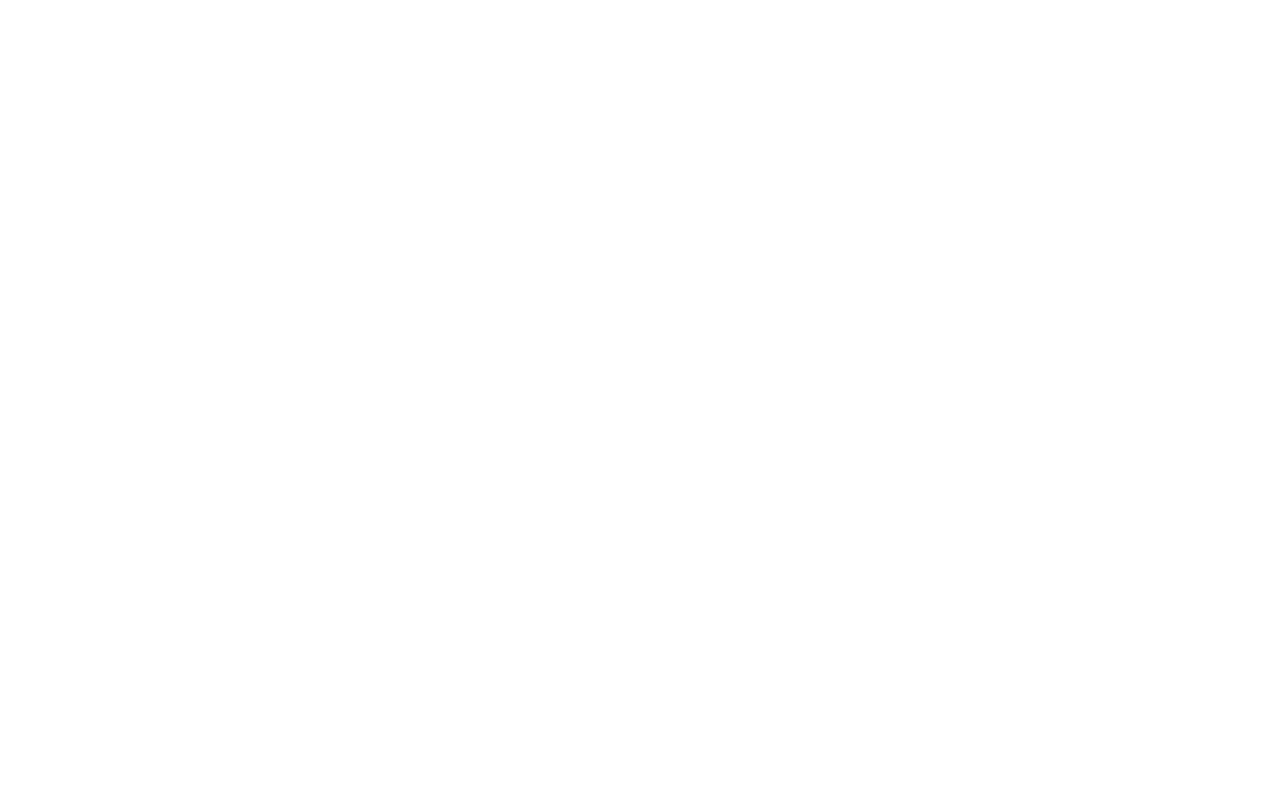
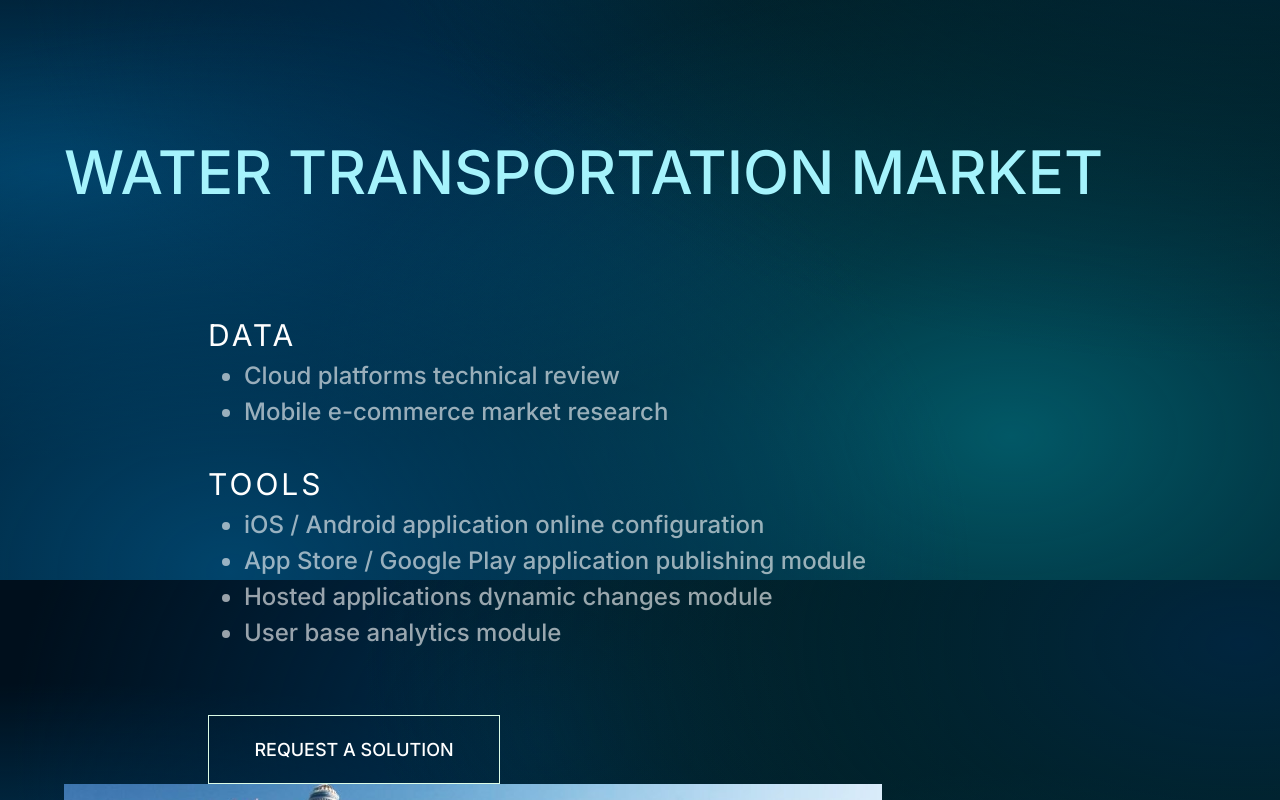
Before and after one commit to wibedev-team/datachain-demo, a Next.js app: page / in a window 1280 px wide. Shown: the part 1020-1820 px from the top of the page. Before the commit the page ends 907 px from the top, so only its background shows below. Built offline with nearby package versions, Linux system fonts and the light colour scheme.

Commit message:
add desktop water section #13

```diff
--- a/src/app/page.tsx
+++ b/src/app/page.tsx
@@ -1,12 +1,14 @@
-import React from "react";
-import {WelcomeBlock} from "@widgets/WelcomeBlock/WelcomeBlock";
-import {Header} from "@widgets/Header/Header";
+import React from 'react'
+import { WelcomeBlock } from '@widgets/WelcomeBlock/WelcomeBlock'
+import { Header } from '@widgets/Header/Header'
+import { WaterSection } from '@widgets/WaterSection/WaterSection'
 
 export default function Home() {
   return (
     <main>
       <Header />
       <WelcomeBlock />
+      <WaterSection />
     </main>
-  );
+  )
 }
--- /dev/null
+++ b/src/widgets/WaterSection/WaterSection.tsx
@@ -0,0 +1,44 @@
+import Image from 'next/image'
+import React from 'react'
+import image from '@public/media/images/Bitmap.png'
+
+export const WaterSection = () => {
+  return (
+    <section className="max-w-screen-[1920px] mt-36 py-24 px-16">
+      <div>
+        <h2 className="text-cyan-200 text-6xl font-medium leading-normal uppercase mb-24">water transportation market</h2>
+        <div className="flex flex-wrap justify-between">
+          <div className="pl-36">
+            <div className="mb-8">
+              <h3 className="text-white text-3xl font-normal leading-normal tracking-widest uppercase">data</h3>
+              <ul className="list-disc text-white/60 text-2xl font-medium leading-normal ml-9">
+                <li>Cloud platforms technical review</li>
+                <li>Mobile e-commerce market research</li>
+              </ul>
+            </div>
+            <div className="mb-16">
+              <h3 className="text-white text-3xl font-normal leading-normal tracking-widest uppercase">tools</h3>
+              <ul className="list-disc text-white/60 text-2xl font-medium leading-normal ml-9">
+                <li>iOS / Android application online configuration</li>
+                <li>App Store / Google Play application publishing module</li>
+                <li>Hosted applications dynamic changes module</li>
+                <li>User base analytics module</li>
+              </ul>
+            </div>
+            <button
+              className="flex  text-white   border-solid border-[1px] border-green-100 items-center justify-center gap-5
+					mt-12 w-[292px] h-[68px] font-medium text-sm/4
+					sm:w-[150px] sm:h-[40px] sm:text-[10px]/[14px] sm:mt-5
+					md:w-[187px] md:h-[44px] md:text-[12px]/[14px] md:mt-12
+					xl:w-[292px] xl:h-[69px] xl:text-[18px]/[21px]
+				hover:bg-[#00BCD4] hover:border-none
+				active:bg-[#B2EBF2]">
+              REQUEST A SOLUTION
+            </button>
+          </div>
+          <Image src={image} alt="Picture" />
+        </div>
+      </div>
+    </section>
+  )
+}
--- /dev/null
+++ b/src/widgets/WaterSection/index.tsx
@@ -0,0 +1 @@
+export * from './WaterSection'
--- a/tailwind.config.js
+++ b/tailwind.config.js
@@ -1,17 +1,14 @@
 /** @type {import('tailwindcss').Config} */
 module.exports = {
-  content: [
-    './src/**/*.{js,ts,jsx,tsx,mdx}',
-    './src/pages/**/*.{js,ts,jsx,tsx,mdx}',
-    './src/components/**/*.{js,ts,jsx,tsx,mdx}',
-    './src/app/**/*.{js,ts,jsx,tsx,mdx}',
-  ],
+  content: ['./src/**/*.{js,ts,jsx,tsx,mdx}', './src/pages/**/*.{js,ts,jsx,tsx,mdx}', './src/components/**/*.{js,ts,jsx,tsx,mdx}', './src/app/**/*.{js,ts,jsx,tsx,mdx}'],
   theme: {
     extend: {
       backgroundImage: {
         'gradient-radial': 'radial-gradient(var(--tw-gradient-stops))',
-        'gradient-conic':
-          'conic-gradient(from 180deg at 50% 50%, var(--tw-gradient-stops))',
+        'gradient-conic': 'conic-gradient(from 180deg at 50% 50%, var(--tw-gradient-stops))',
+      },
+      opacity: {
+        60: 0.6,
       },
     },
   },
```
Also changed, not shown: public/media/images/Bitmap.png (added).
